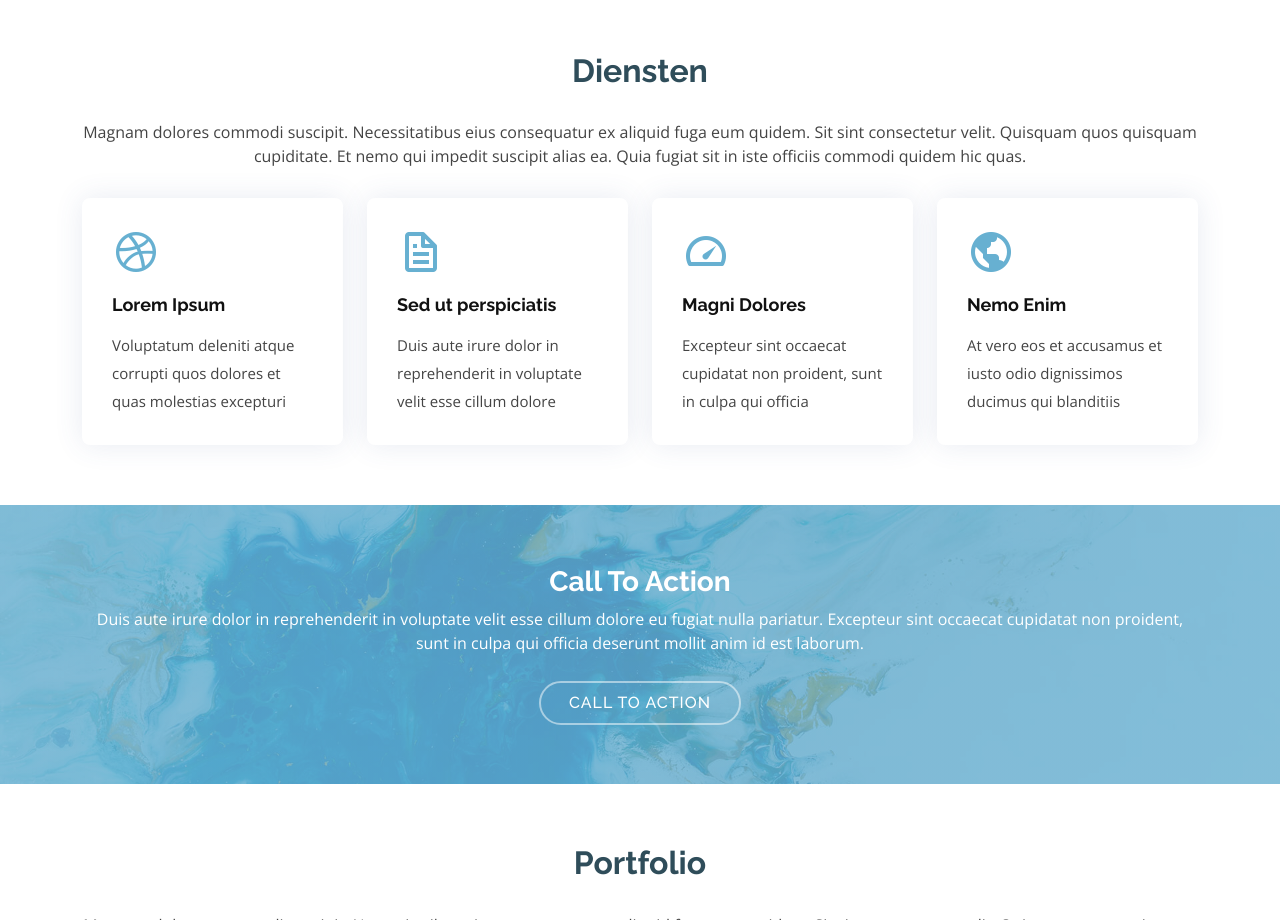
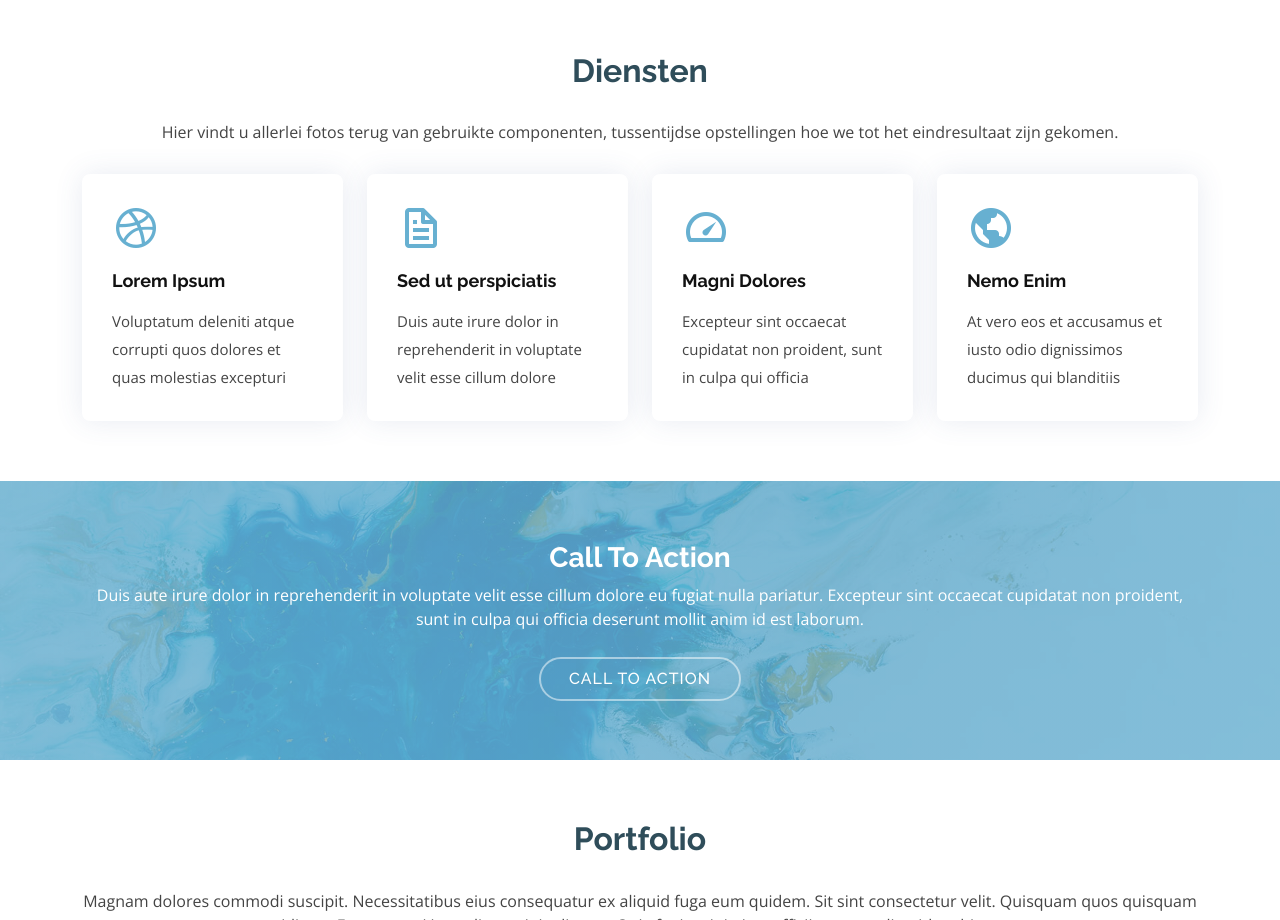
Before and after one commit to lucasmatthys/lucasmatthys.github.io, a plain HTML site: page index.html in a window 1280 px wide. Shown: the part 1300-2220 px from the top of the page. Drawn offline with nearby package versions, Linux system fonts and the light colour scheme.

Commit message:
Update index.html

```diff
--- a/index.html
+++ b/index.html
@@ -142,7 +142,7 @@
 
         <div class="section-title" data-aos="fade-in" data-aos-delay="100">
           <h2>Diensten</h2>
-          <p>Magnam dolores commodi suscipit. Necessitatibus eius consequatur ex aliquid fuga eum quidem. Sit sint consectetur velit. Quisquam quos quisquam cupiditate. Et nemo qui impedit suscipit alias ea. Quia fugiat sit in iste officiis commodi quidem hic quas.</p>
+          <p>Hier vindt u allerlei fotos terug van gebruikte componenten, tussentijdse opstellingen hoe we tot het eindresultaat zijn gekomen.</p>
         </div>
 
         <div class="row">
```
